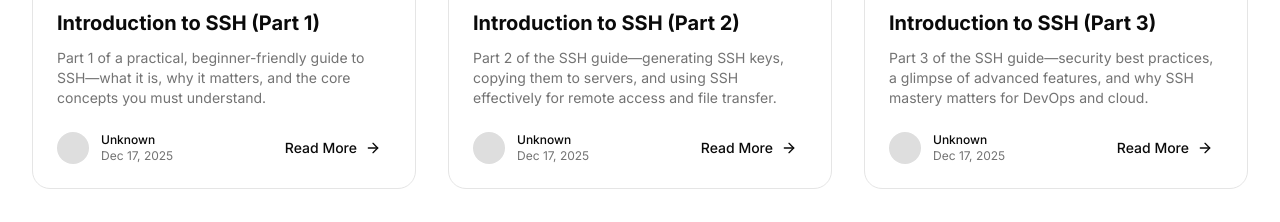
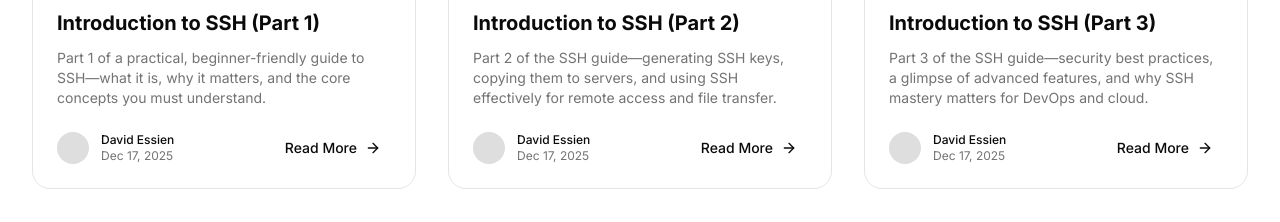
Before and after one commit to davidshare/davidessien.com, a Next.js app: page / in a window 1280 px wide. Shown: the part 4840-5062 px from the top of the page. Built offline with nearby package versions, Linux system fonts and the light colour scheme.

Commit message:
fix blog posts page

```diff
--- a/src/app/blog/[slug]/page.tsx
+++ b/src/app/blog/[slug]/page.tsx
@@ -18,8 +18,8 @@ export async function generateStaticParams() {
   }));
 }
 
-export default async function BlogPostPage({ params }: { params: { slug: string }; }) {
-  const { slug } = params;
+export default async function BlogPostPage({ params }: { params: Promise<{ slug: string }> }) {
+  const { slug } = await params;
   const post = await getPostBySlug(slug);
   const allPosts = await getPosts();
 
--- a/src/content/posts/introduction-to-ssh-1.md
+++ b/src/content/posts/introduction-to-ssh-1.md
@@ -15,6 +15,7 @@ tags:
 excerpt: Part 1 of a practical, beginner-friendly guide to SSH—what it is, why it matters, and the core concepts you must understand.
 coverImage: /images/posts/ssh-intro.jpg
 status: published
+author: David Essien
 ---
 
 ## What Is SSH?
--- a/src/content/posts/introduction-to-ssh-2.md
+++ b/src/content/posts/introduction-to-ssh-2.md
@@ -15,6 +15,7 @@ tags:
 excerpt: Part 2 of the SSH guide—generating SSH keys, copying them to servers, and using SSH effectively for remote access and file transfer.
 coverImage: /images/posts/ssh-intro.jpg
 status: published
+author: David Essien
 ---
 
 ## Generating and Using SSH Keys
--- a/src/content/posts/introduction-to-ssh-3.md
+++ b/src/content/posts/introduction-to-ssh-3.md
@@ -15,6 +15,7 @@ tags:
 excerpt: Part 3 of the SSH guide—security best practices, a glimpse of advanced features, and why SSH mastery matters for DevOps and cloud.
 coverImage: /images/posts/ssh-intro.jpg
 status: published
+author: David Essien
 ---
 
 ## SSH Security Best Practices
@@ -30,11 +31,9 @@ On many Linux systems, edit `/etc/ssh/sshd_config`:
 PasswordAuthentication no
 PubkeyAuthentication yes
 
-
 Then restart the SSH daemon:
 
 sudo systemctl restart sshd
-
 
 Always test in a second session before closing your original one to avoid locking yourself out.
 
@@ -45,10 +44,8 @@ Recommended:
 - Prefer **Ed25519**:
   ssh-keygen -t ed25519
 
-
 - If you must use RSA:
   ssh-keygen -t rsa -b 4096
-
 
 Avoid weak or deprecated key types and short key lengths.
 
```
Also changed, not shown: public/images/posts/ssh-intro.jpg (added).
